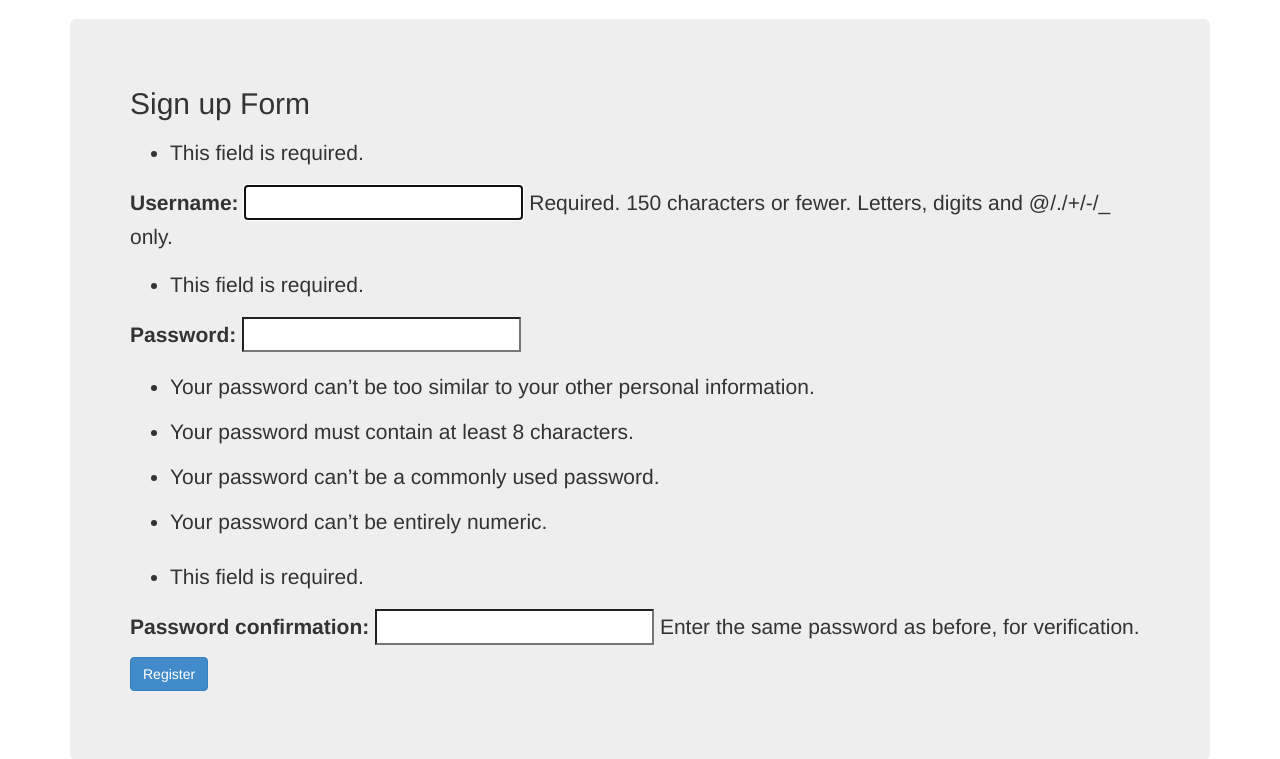
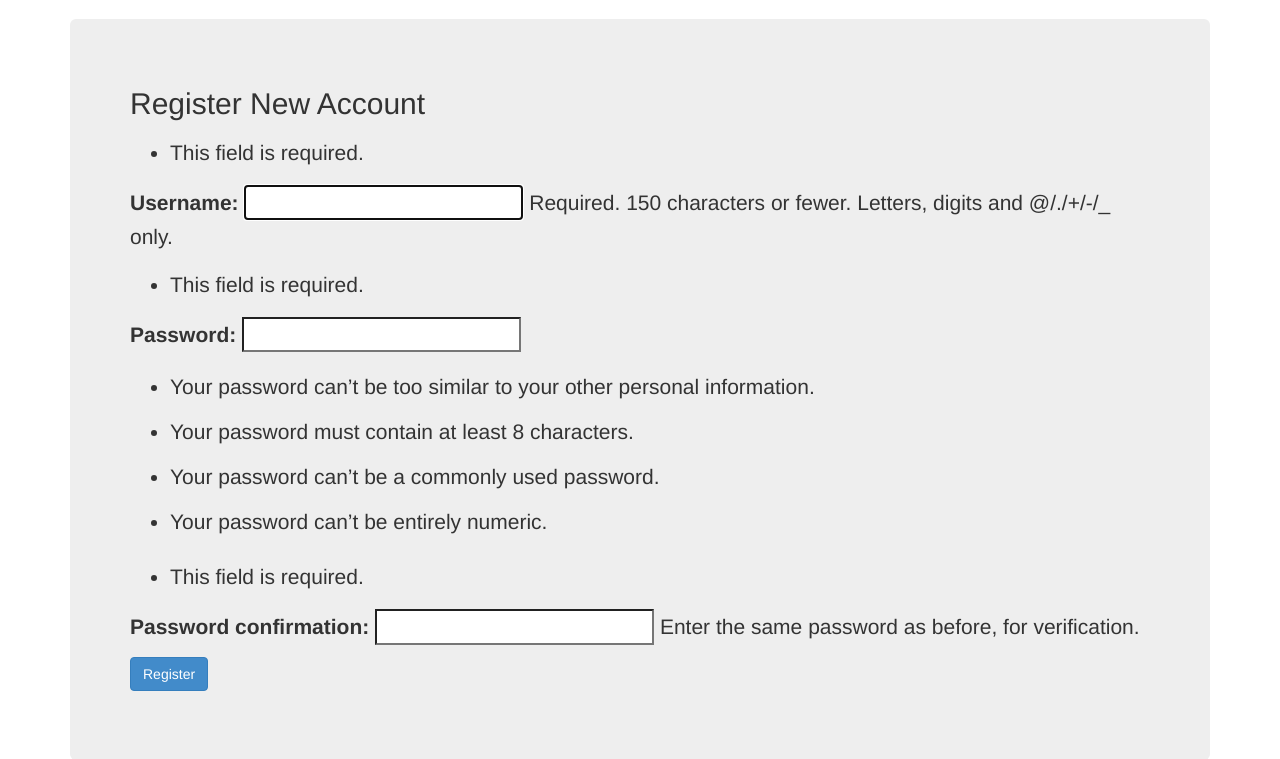
Before and after one commit to x1916/Web-App-CA3, a Django app: page /register/ in a window 1280 px wide. Shown: the part 51-810 px from the top of the page. Run offline with Django 3.2, Linux system fonts and the light colour scheme; some libraries are stand-ins or nearby versions.

Commit message:
HTML Registration Page

```diff
--- a/app/templates/app/register.html
+++ b/app/templates/app/register.html
@@ -5,10 +5,7 @@
 
 
 <div class="jumbotron">
-    <h2>Sign up Form</h2>
-
-
-
+    <h2>Register New Account</h2>
 
  <form method="post">
     {% csrf_token %}
```
